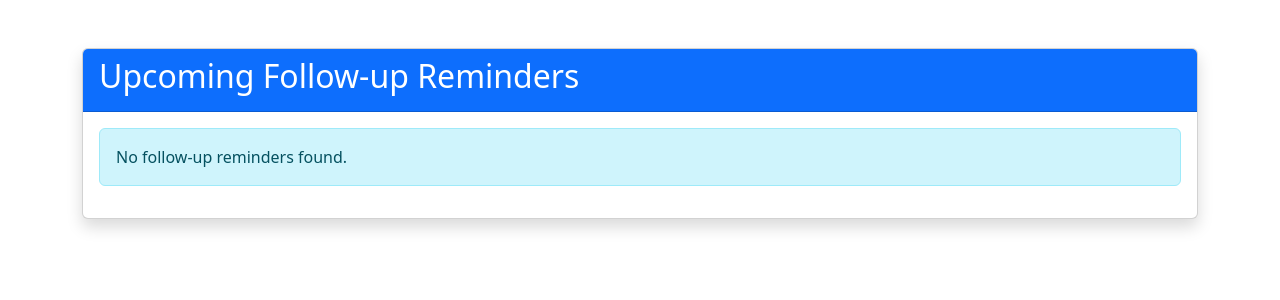
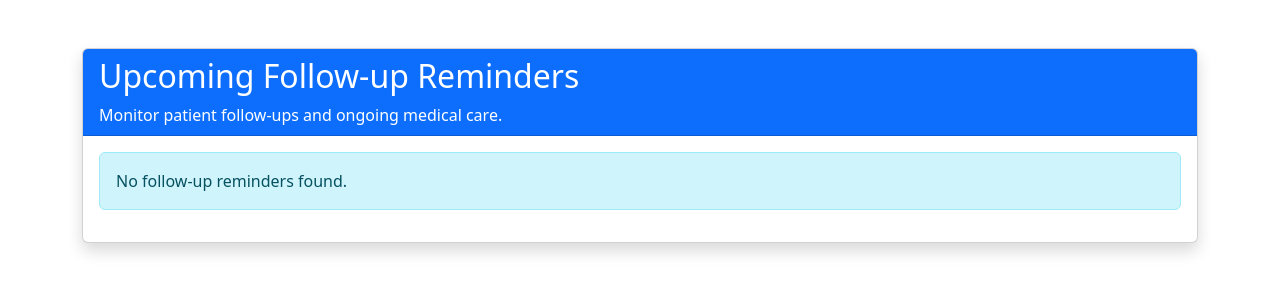
Before and after one commit to harinisharma-t/MediFlow, a Flask app: page /followups in a window 1280 px wide. Shown: the top 300 px of the page. Run offline with Flask 3, Linux system fonts and the light colour scheme; data that the repository does not hold is empty.

Commit message:
Day 21: Improved follow-up reminders UI

```diff
--- a/templates/dashboard.html
+++ b/templates/dashboard.html
@@ -280,7 +280,7 @@
             <div class="card-body">
 
                 <a href="/followups" class="btn btn-warning w-100 mb-2">
-                    Follow-up Reminders
+                    View Follow-up Reminders
                 </a>
 
                 <a href="/upload-page" class="btn btn-primary w-100">
--- a/templates/followups.html
+++ b/templates/followups.html
@@ -20,6 +20,10 @@
         <div class="card-header bg-primary text-white">
 
             <h2>Upcoming Follow-up Reminders</h2>
+
+<p class="mb-0">
+    Monitor patient follow-ups and ongoing medical care.
+</p>
 
         </div>
 
```
